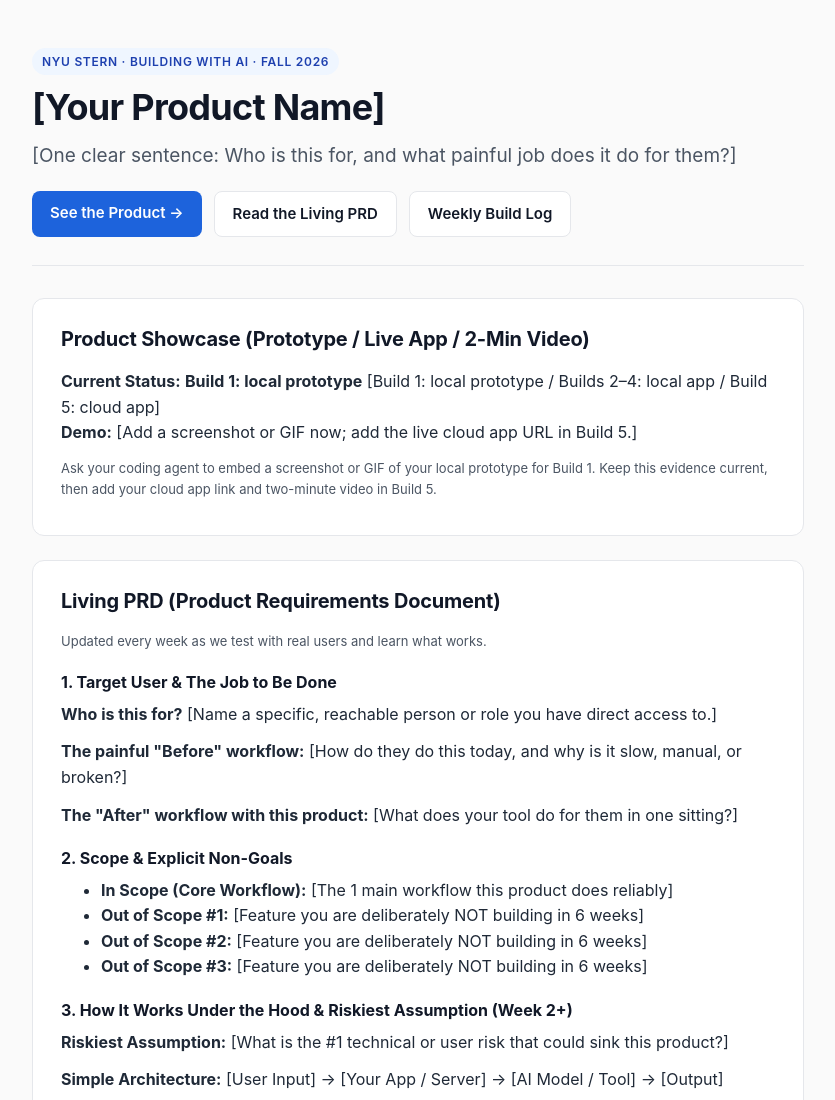
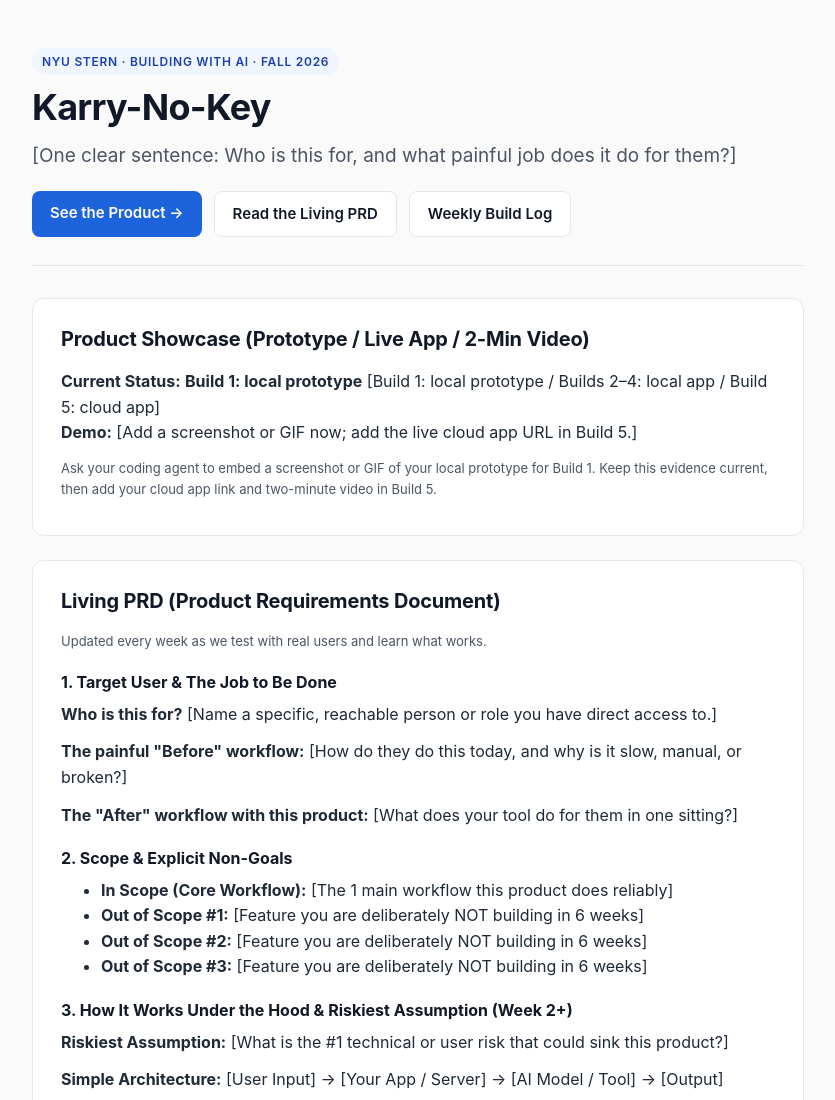
Before and after one commit to building-with-ai-f26/gac9718-karry-no-key, a plain HTML site: page docs/index.html in a window 1280 px wide. Shown: the top 1100 px of the page, without its empty margins (222-1057 px from the left). Drawn offline with Linux system fonts and the light colour scheme.

Commit message:
Set page heading to Karry-No-Key
Co-Authored-By: Claude Opus 5.5 <noreply@anthropic.com>

```diff
--- a/docs/index.html
+++ b/docs/index.html
@@ -144,7 +144,7 @@
     <!-- HERO / PRODUCT PITCH -->
     <header>
       <span class="eyebrow">NYU Stern · Building with AI · Fall 2026</span>
-      <h1>[Your Product Name]</h1>
+      <h1>Karry-No-Key</h1>
       <p class="tagline">[One clear sentence: Who is this for, and what painful job does it do for them?]</p>
       <div class="cta-row">
         <a class="btn" href="#live-demo" onclick="window.posthog && posthog.capture('clicked_try_product')">See the Product →</a>
```
